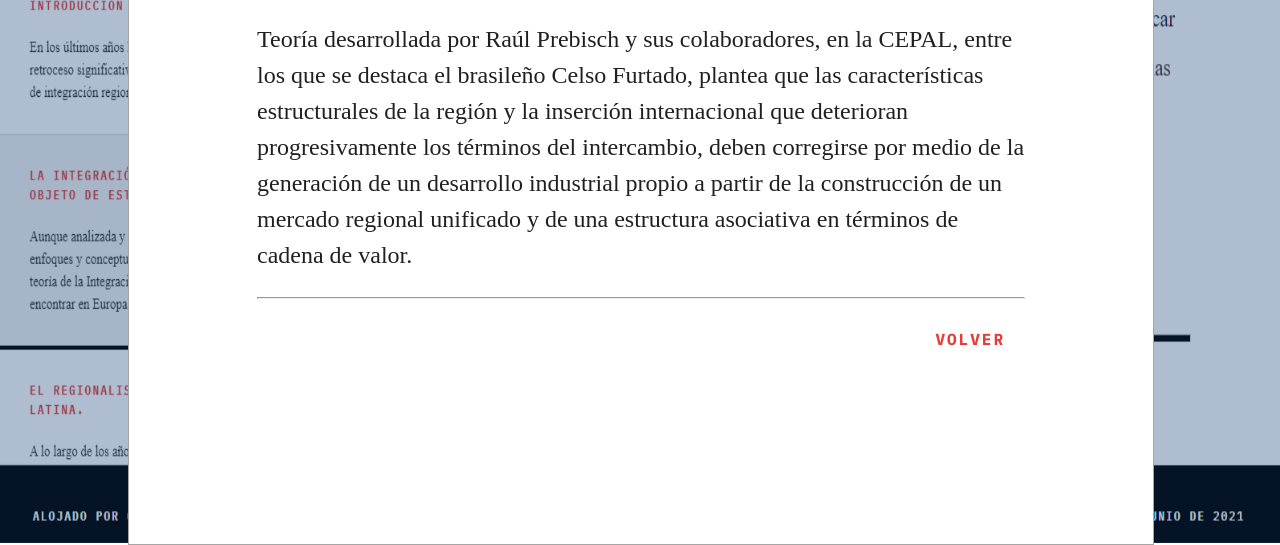
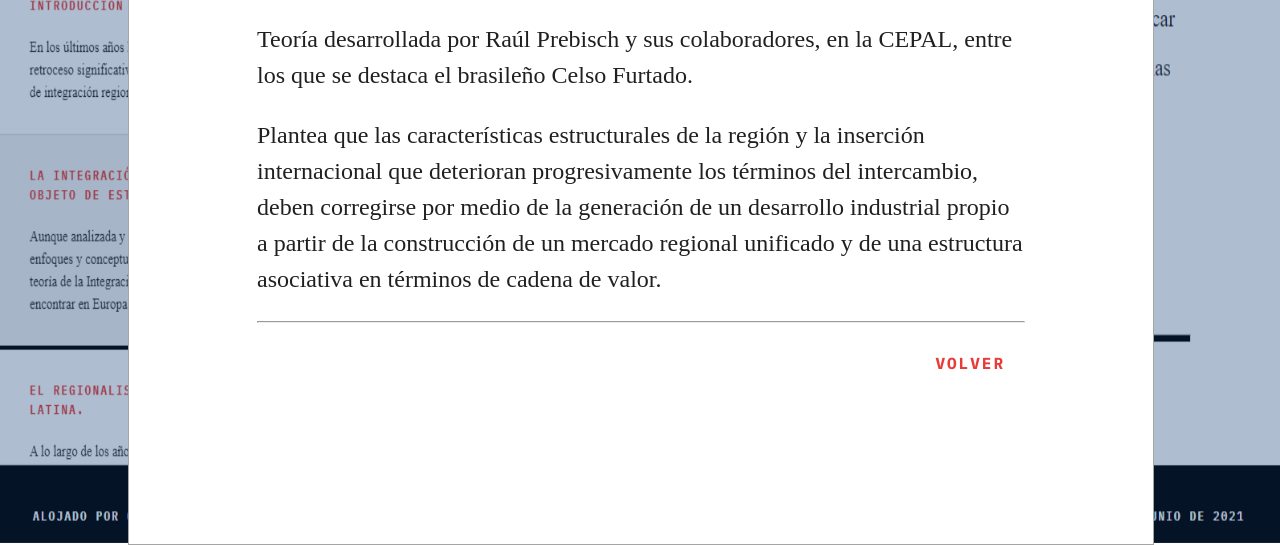
Before and after one commit to BilleteRuso/uccMercosur, a plain HTML site: page pages/subPages/estrEco.html in a window 1280 px wide. Shown: the part 257-802 px from the top of the page. Drawn offline with Linux system fonts and the light colour scheme; a web font is replaced by a local one.

Commit message:
entrega final

```diff
--- a/pages/subPages/estrEco.html
+++ b/pages/subPages/estrEco.html
@@ -19,7 +19,8 @@
         <a class="trampaR" href="../regionalismo.html#final1"></a>
         <div class="caratula1">
                 <h2 class="botonTitulo1">Estructuralismo económico</h2>
-                <p>Teoría desarrollada por Raúl Prebisch y sus colaboradores, en la CEPAL, entre los que se destaca el brasileño Celso Furtado, plantea que las características estructurales de la región y la inserción internacional que deterioran progresivamente los términos del intercambio, deben corregirse por medio de la generación de un desarrollo industrial propio a partir de la construcción de un mercado regional unificado y de una estructura asociativa en términos de cadena de valor.</p>
+                <p>Teoría desarrollada por Raúl Prebisch y sus colaboradores, en la CEPAL, entre los que se destaca el brasileño Celso Furtado.</p>
+                <p>Plantea que las características estructurales de la región y la inserción internacional que deterioran progresivamente los términos del intercambio, deben corregirse por medio de la generación de un desarrollo industrial propio a partir de la construcción de un mercado regional unificado y de una estructura asociativa en términos de cadena de valor.</p>
                 <hr>
                 <div class="navEnd">
                     <div class="boton2">
```
Also changed, not shown: pages/mercosur.html (+1 -1 lines).
